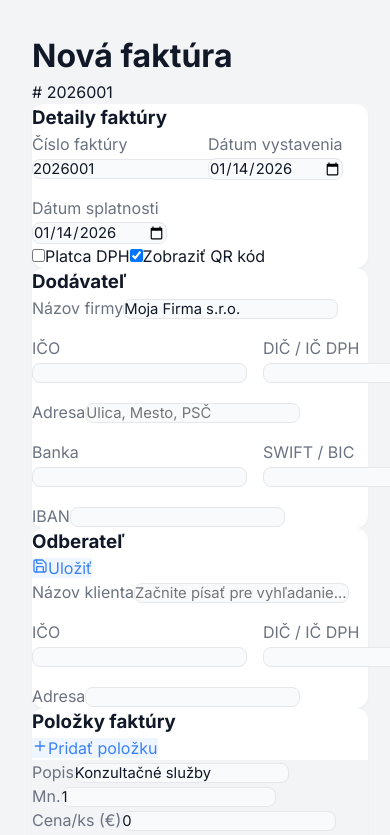
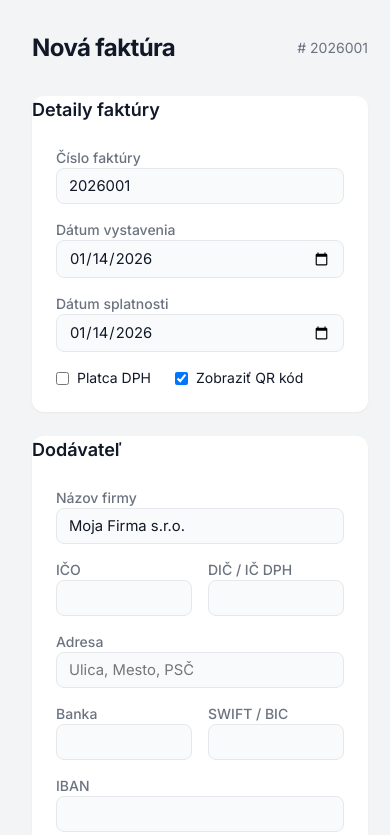
Before and after one commit to tygerko/invoice-app., a React app: page / in a window 390 px wide. Shown: the top 835 px of the page. Built offline with nearby package versions, Linux system fonts and the light colour scheme; the HTML template or start-up script is replaced by a standard one.

Commit message:
feat: Add responsive design utilities for mobile/tablet

```diff
--- a/src/index.css
+++ b/src/index.css
@@ -1,4 +1,5 @@
 @import './styles/variables.css';
+@import './styles/utilities.css';
 @import url('https://fonts.googleapis.com/css2?family=Inter:wght@300;400;500;600;700&display=swap');
 
 * {
--- /dev/null
+++ b/src/styles/utilities.css
@@ -0,0 +1,252 @@
+/* Basic Utilities for Responsive Design (Mini-Tailwind) */
+
+/* Flexbox */
+.flex {
+    display: flex;
+}
+
+.flex-col {
+    flex-direction: column;
+}
+
+.items-center {
+    align-items: center;
+}
+
+.justify-between {
+    justify-content: space-between;
+}
+
+.justify-center {
+    justify-content: center;
+}
+
+.gap-1 {
+    gap: 0.25rem;
+}
+
+.gap-2 {
+    gap: 0.5rem;
+}
+
+.gap-3 {
+    gap: 0.75rem;
+}
+
+.gap-4 {
+    gap: 1rem;
+}
+
+.gap-6 {
+    gap: 1.5rem;
+}
+
+/* Grid */
+.grid {
+    display: grid;
+}
+
+.grid-cols-2 {
+    grid-template-columns: repeat(2, minmax(0, 1fr));
+}
+
+/* Spacing */
+.p-2 {
+    padding: 0.5rem;
+}
+
+.p-3 {
+    padding: 0.75rem;
+}
+
+.p-4 {
+    padding: 1rem;
+}
+
+.p-6 {
+    padding: 1.5rem;
+}
+
+.pb-2 {
+    padding-bottom: 0.5rem;
+}
+
+.pb-20 {
+    padding-bottom: 5rem;
+}
+
+.px-3 {
+    padding-left: 0.75rem;
+    padding-right: 0.75rem;
+}
+
+.py-1\.5 {
+    padding-top: 0.375rem;
+    padding-bottom: 0.375rem;
+}
+
+.py-2 {
+    padding-top: 0.5rem;
+    padding-bottom: 0.5rem;
+}
+
+.mt-1 {
+    margin-top: 0.25rem;
+}
+
+.mt-4 {
+    margin-top: 1rem;
+}
+
+.mb-2 {
+    margin-bottom: 0.5rem;
+}
+
+/* Sizing */
+.w-full {
+    width: 100%;
+}
+
+.h-full {
+    height: 100%;
+}
+
+/* Typography */
+.text-xs {
+    font-size: 0.75rem;
+    line-height: 1rem;
+}
+
+.text-sm {
+    font-size: 0.875rem;
+    line-height: 1.25rem;
+}
+
+.text-lg {
+    font-size: 1.125rem;
+    line-height: 1.75rem;
+}
+
+.text-xl {
+    font-size: 1.25rem;
+    line-height: 1.75rem;
+}
+
+.text-2xl {
+    font-size: 1.5rem;
+    line-height: 2rem;
+}
+
+.font-medium {
+    font-weight: 500;
+}
+
+.font-semibold {
+    font-weight: 600;
+}
+
+.font-bold {
+    font-weight: 700;
+}
+
+.text-gray-400 {
+    color: #9ca3af;
+}
+
+.text-gray-500 {
+    color: #6b7280;
+}
+
+.text-red-500 {
+    color: var(--color-danger);
+}
+
+.tracking-tight {
+    letter-spacing: -0.025em;
+}
+
+/* Effects */
+.rounded-md {
+    border-radius: var(--radius-md);
+}
+
+.rounded-lg {
+    border-radius: var(--radius-lg);
+}
+
+.rounded-xl {
+    border-radius: var(--radius-xl);
+}
+
+.shadow-sm {
+    box-shadow: var(--shadow-sm);
+}
+
+.shadow-md {
+    box-shadow: var(--shadow-md);
+}
+
+.shadow-lg {
+    box-shadow: var(--shadow-lg);
+}
+
+.transition-all {
+    transition: var(--transition-normal);
+}
+
+.transition-colors {
+    transition: background-color 0.2s, color 0.2s;
+}
+
+.transition-shadow {
+    transition: box-shadow 0.3s;
+}
+
+.cursor-pointer {
+    cursor: pointer;
+}
+
+.select-none {
+    user-select: none;
+}
+
+.overflow-hidden {
+    overflow: hidden;
+}
+
+/* Position */
+.relative {
+    position: relative;
+}
+
+.absolute {
+    position: absolute;
+}
+
+.z-10 {
+    z-index: 10;
+}
+
+/* Form Specific */
+.outline-none {
+    outline: 2px solid transparent;
+    outline-offset: 2px;
+}
+
+/* Responsive adjustments */
+@media (max-width: 640px) {
+    .grid-cols-2 {
+        grid-template-columns: 1fr;
+        /* Stack specifics on mobile */
+    }
+
+    .sidebar {
+        padding: 1rem;
+        min-width: 100%;
+    }
+
+    /* Adjust buttons for touch targets */
+    button {
+        min-height: 44px;
+    }
+}
```
